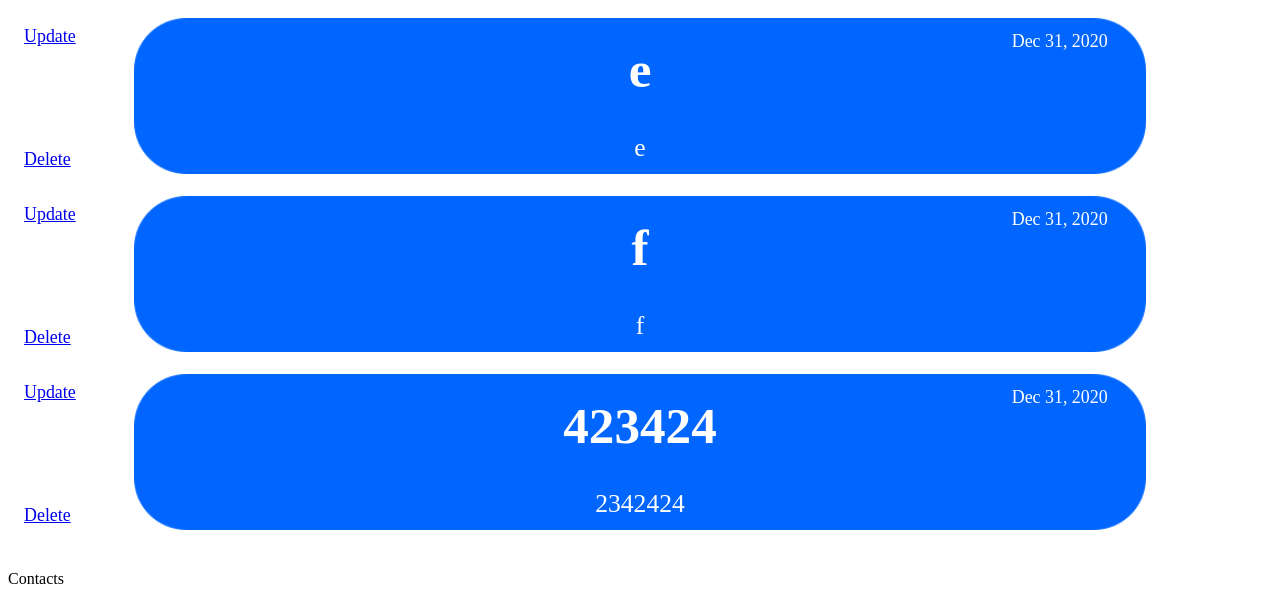
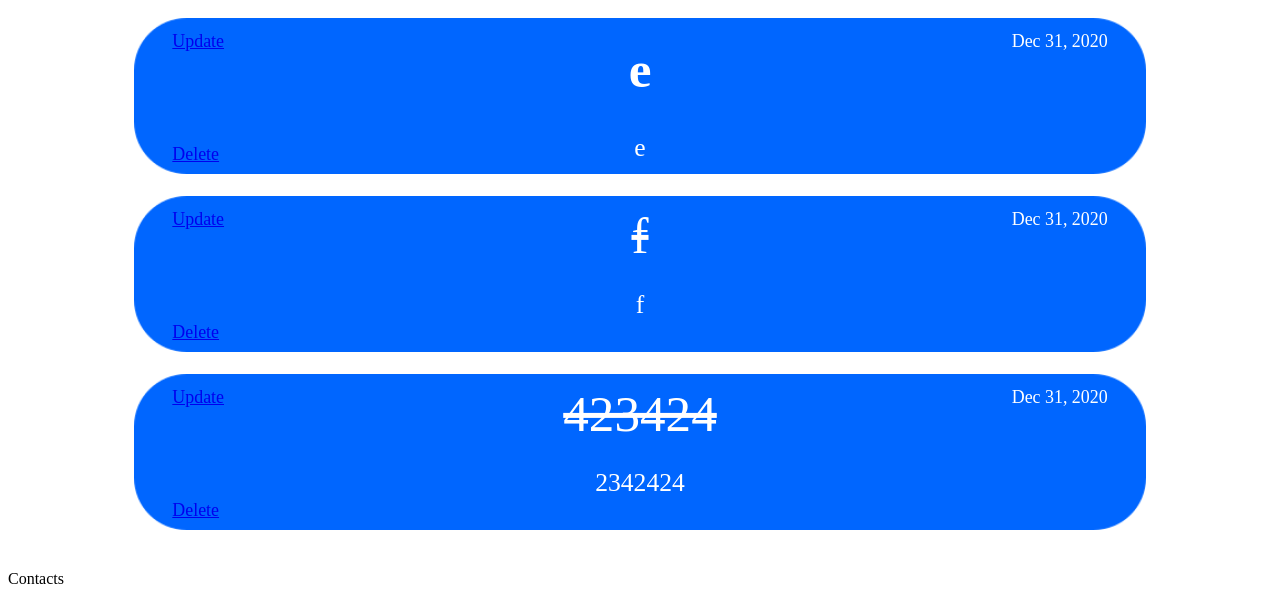
Before and after one commit to ShaneWD/ToDo, a Django app: page / in a window 1280 px wide. Shown: the part 211-807 px from the top of the page. Run offline with Django 3.2, Linux system fonts and the light colour scheme; data comes from the database, SQL or seed files in the repository; both versions use the stored data as it was after the commit.

Commit message:
New feature where it crossout task if its completed

```diff
--- a/main/templates/main/home.html
+++ b/main/templates/main/home.html
@@ -5,7 +5,7 @@
         <meta charset="utf-8">
         <meta http-equiv="X-UA-Compatible" content="IE=edge">
         <title></title>
-        <meta name="description" content="">
+        <meta name="description" content="ToDo, ShaneWD">
         <meta name="viewport" content="width=device-width, initial-scale=1">
         <link rel="stylesheet" href="{%static 'CSS/style.css'%}">
     </head>
@@ -22,7 +22,6 @@
         </header>
         <main>
         <!--https://craftcms.stackexchange.com/questions/9071/whats-the-best-way-to-increment-a-number-of-a-class-or-id-->
-            {%block content%} {%endblock content%}
 
             {% for task in tasks %}
                 {% if forloop.counter <= 10  %}
@@ -30,7 +29,11 @@
                     <div class = "container">
                         <img class = "center" src="{%static 'images/card.png'%}">
                         <span class = "centered">
+                            {% if task.completed == True %}
+                            <del style="font-size: 4vw" >{{task}}</del>
+                            {%else%}
                             <h1 style="font-size: 4vw" >{{task}}</h1>
+                            {%endif%}
                             <span class="myClass">
                                 <p style="font-size: 2vw">{{task.notes}}</p>
                             </span>
--- a/main/views.py
+++ b/main/views.py
@@ -41,6 +41,7 @@ def deleteTask(request, pk):
         return redirect('home')
 
     context = {
-        "item": item
+        "item": item,
+        "tasks":Task.objects.all(),
     }
     return render(request, 'main/delete.html', context)
--- a/static/CSS/style.css
+++ b/static/CSS/style.css
@@ -6,14 +6,14 @@
 
 .bottom-left {
     position: absolute;
-    bottom: 8px;
-    left: 16px;
+    bottom: 8%;
+    left: 13%;
   }
 
 .top-left {
     position: absolute;
-    top: 8px;
-    left: 16px;
+    top: 8%;
+    left: 13%;
   }
 
 .top-right {
```
Also changed, not shown: db.sqlite3. Lines whose indentation alone changed are shown as unchanged.
